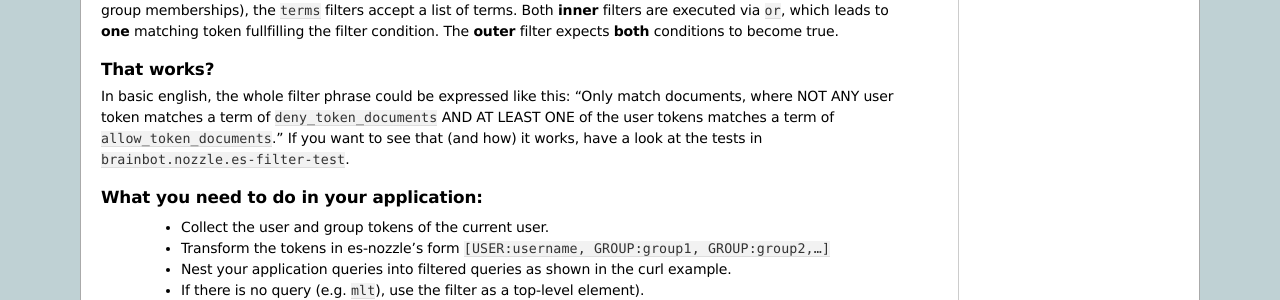
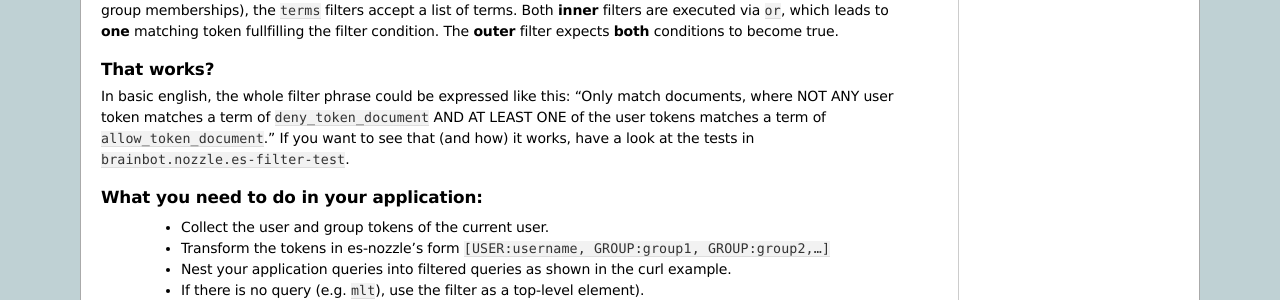
Before and after one commit to brainbot-com/es-nozzle, a Sphinx documentation site: the page built from doc/appendix.rst, in a window 1280 px wide. Shown: the part 882-1182 px from the top of the page. Built offline with Sphinx 7.4.7, drawn with Linux system fonts in a browser that asks for light colours; the version number could not be read and is left out.

Commit message:
Fix wrong field names

```diff
--- a/doc/appendix.rst
+++ b/doc/appendix.rst
@@ -55,8 +55,8 @@ token fullfilling the filter condition. The **outer** filter expects **both** co
 That works?
 --------------
 In basic english, the whole filter phrase could be expressed like this: "Only match documents, where NOT ANY
-user token matches a term of ``deny_token_documents`` AND AT LEAST ONE of the user tokens matches a term of
-``allow_token_documents``." If you want to see that (and how) it works, have a look at the tests in
+user token matches a term of ``deny_token_document`` AND AT LEAST ONE of the user tokens matches a term of
+``allow_token_document``." If you want to see that (and how) it works, have a look at the tests in
 ``brainbot.nozzle.es-filter-test``.
 
 
```
